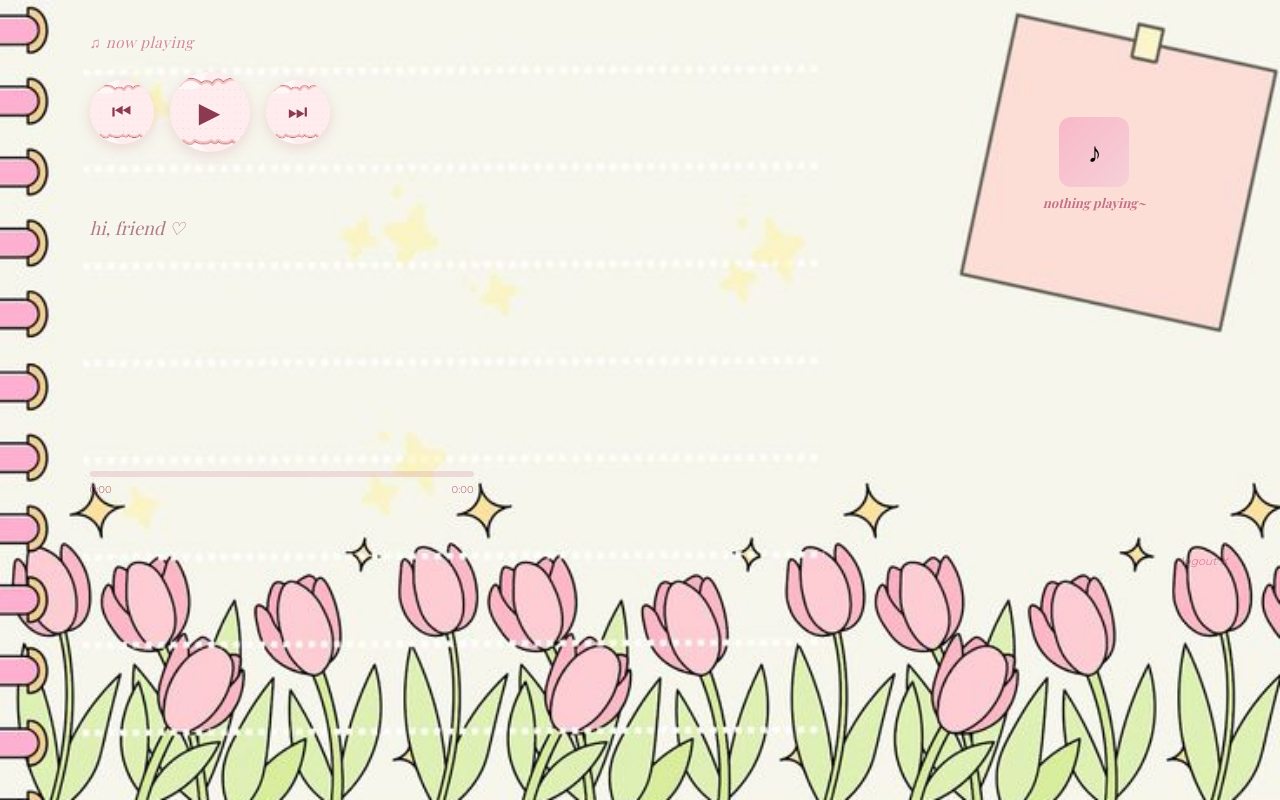
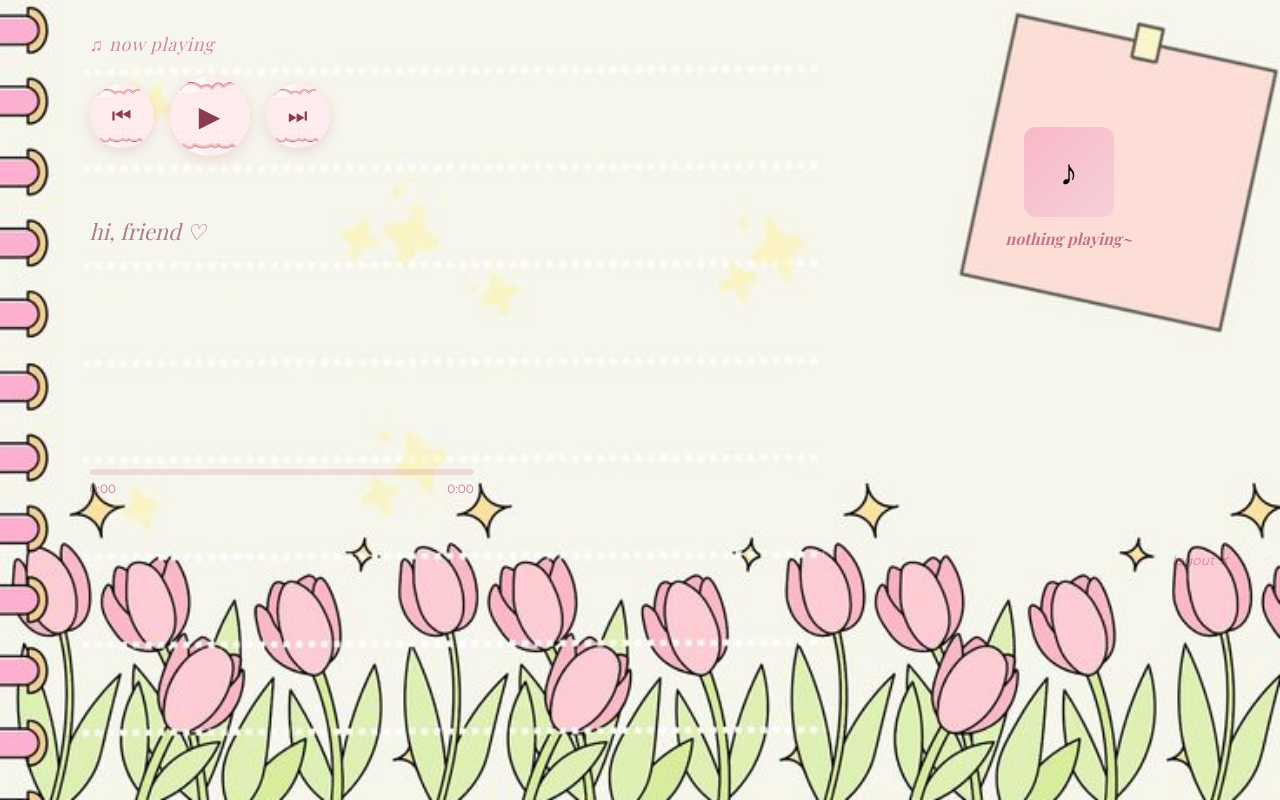
Before and after one commit to lumiere4758/slushieee, a Flask app: template templates/dashboard.html in a window 1280 px wide. Run offline with Flask 3, Linux system fonts and the light colour scheme; the template is opened without the code that fills it, so the values that code supplies are empty; some libraries are stand-ins or nearby versions.

Commit message:
update ui layout

```diff
--- a/templates/dashboard.html
+++ b/templates/dashboard.html
@@ -34,19 +34,19 @@
             position: absolute;
             top: 3.5%;
             right: 3.5%;
-            width: 22%;
+            width: 26%;
             aspect-ratio: 1 / 1;
             display: flex;
             flex-direction: column;
             align-items: center;
             justify-content: center;
-            gap: 8px;
-            padding: 12px;
+            gap: 12px;
+            padding: 16px;
         }
 
         .album-art {
-            width: 70px;
-            height: 70px;
+            width: 90px;
+            height: 90px;
             border-radius: 12px;
             object-fit: cover;
             box-shadow: 0 4px 14px rgba(0, 0, 0, 0.18);
@@ -54,19 +54,19 @@
         }
 
         .album-art-placeholder {
-            width: 70px;
-            height: 70px;
+            width: 90px;
+            height: 90px;
             border-radius: 12px;
             background: linear-gradient(135deg, #f9b8c8, #f5d0d8);
             display: flex;
             align-items: center;
             justify-content: center;
-            font-size: 28px;
+            font-size: 36px;
         }
 
         .song-title {
             font-family: 'Playfair Display', serif;
-            font-size: 13px;
+            font-size: 16px;
             font-weight: 700;
             color: #8b3a52;
             text-align: center;
@@ -79,7 +79,7 @@
         }
 
         .song-artist {
-            font-size: 11px;
+            font-size: 13px;
             color: #b05070;
             text-align: center;
             opacity: 0.85;
@@ -87,7 +87,7 @@
 
         .idle-text {
             font-family: 'Playfair Display', serif;
-            font-size: 13px;
+            font-size: 16px;
             font-style: italic;
             color: #b05070;
             text-align: center;
@@ -107,7 +107,7 @@
 
         .controls-label {
             font-family: 'Playfair Display', serif;
-            font-size: 15px;
+            font-size: 18px;
             font-style: italic;
             color: #c25a7a;
             opacity: 0.7;
@@ -180,7 +180,7 @@
         .time-row {
             display: flex;
             justify-content: space-between;
-            font-size: 10px;
+            font-size: 12px;
             color: #b05070;
             opacity: 0.75;
         }
@@ -190,7 +190,7 @@
             position: absolute;
             bottom: 32%;
             left: 7%;
-            font-size: 10px;
+            font-size: 12px;
             color: #b05070;
             opacity: 0.6;
             font-style: italic;
@@ -201,7 +201,7 @@
             position: absolute;
             bottom: 29%;
             right: 4%;
-            font-size: 11px;
+            font-size: 13px;
             color: #b05070;
             opacity: 0.55;
             text-decoration: none;
@@ -220,7 +220,7 @@
             top: 27%;
             left: 7%;
             font-family: "Playfair Display", serif;
-            font-size: 18px;
+            font-size: 22px;
             color: #8b3a52;
             opacity: 0.65;
             font-style: italic;
@@ -290,6 +290,9 @@
 
         function togglePlayPause() {
             const action = isPlaying ? 'pause' : 'play';
+            // Optimistically update UI
+            isPlaying = !isPlaying;
+            document.getElementById('btn-play').textContent = isPlaying ? '⏸' : '▶';
             playerAction(action);
         }
 
```
